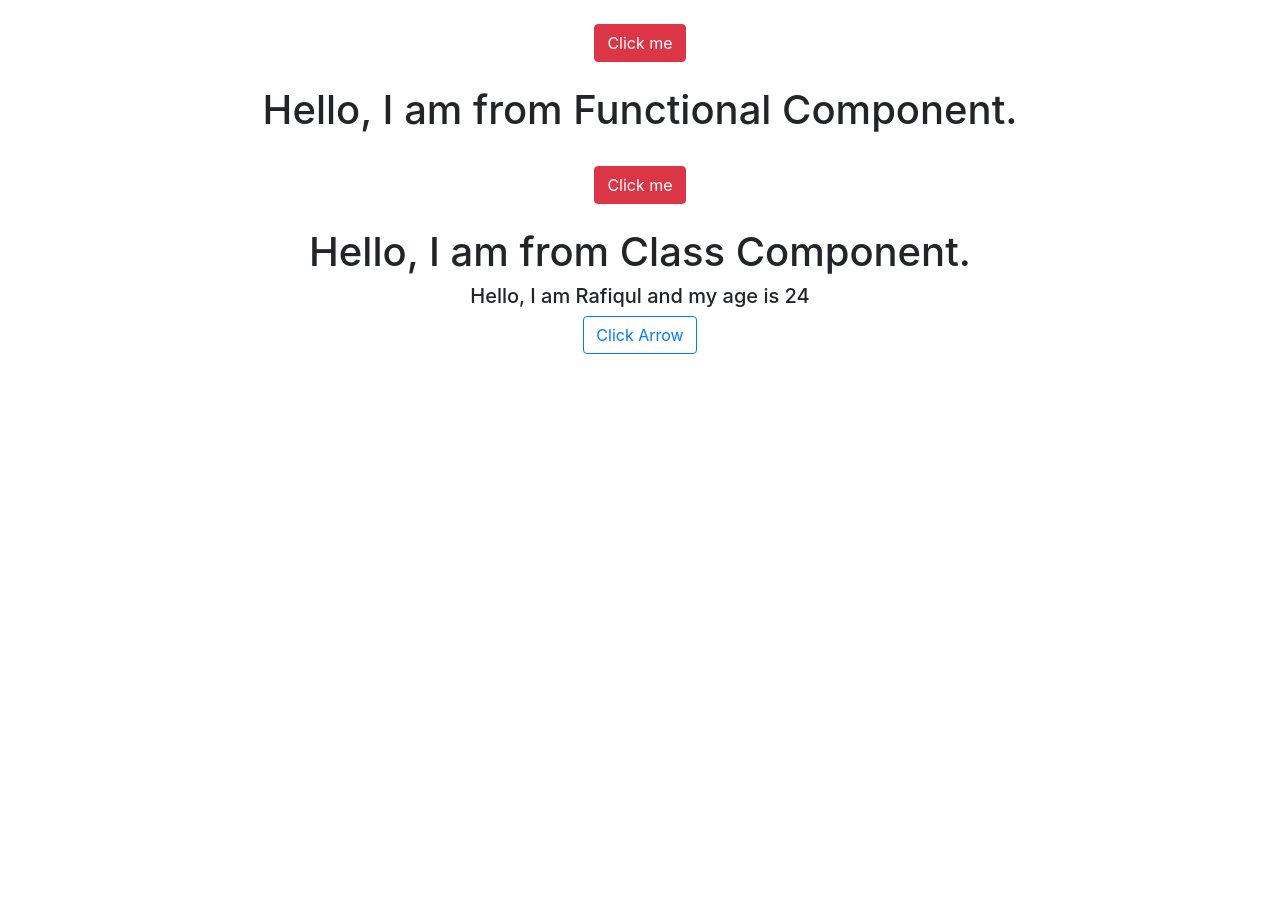
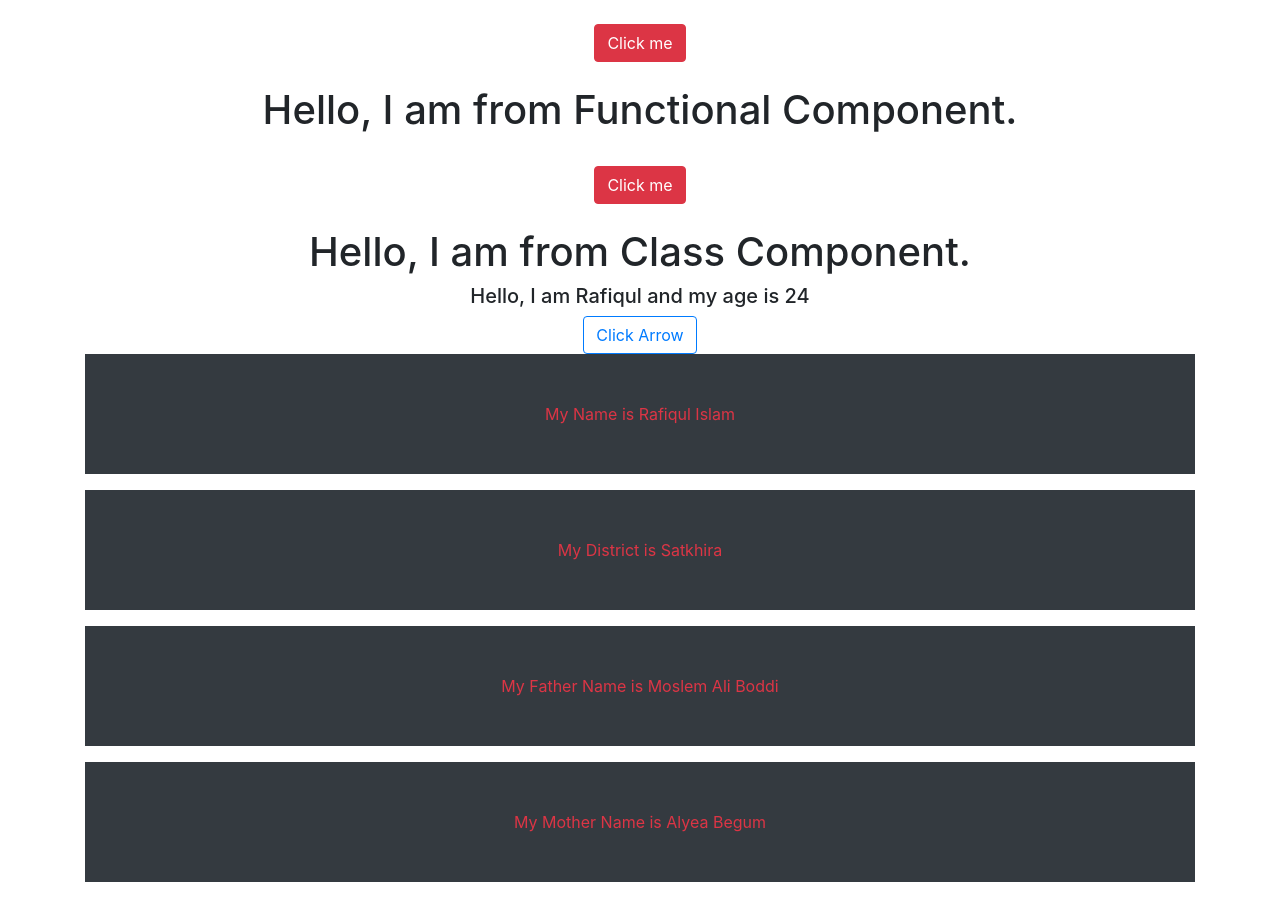
Before and after one commit to pustian-rafiq/react-practice, a React (Create React App) app: page / in a window 1280 px wide. Before the commit the page ends 800 px from the top, so only its background shows below. Built offline with nearby package versions, Linux system fonts and the light colour scheme.

Commit message:
React state

```diff
--- a/src/App.js
+++ b/src/App.js
@@ -5,7 +5,7 @@ import FunctionalComponent from './components/FunctionalComponent'
 import ClassComponent from './components/ClassComponent'
 import Props from './components/Props'
 import Arrow from './components/Arrow'
-
+import StateComponent from './components/StateComponent'
 function App() {
   return (
     <div className="App">
@@ -14,6 +14,7 @@ function App() {
        <Props name="Rafiqul" age="24"></Props>
 
         <Arrow></Arrow>
+        <StateComponent></StateComponent>
     </div>
   );
 }
--- /dev/null
+++ b/src/components/StateComponent.js
@@ -0,0 +1,27 @@
+import React,{Component} from 'react';
+
+import '../../node_modules/bootstrap/dist/css/bootstrap.min.css';
+
+class StateComponent extends Component{
+  constructor(){
+      super()
+      this.state={
+          name : "Rafiqul Islam",
+          district  : "Satkhira",
+          fathername : "Moslem Ali Boddi",
+          mothername    : "Alyea Begum"
+      }
+  }
+
+    render(){
+        return <div className="container">
+
+            <p className="bg-dark text-center text-danger p-5">My Name is {this.state.name}</p>
+            <p className="bg-dark text-center text-danger p-5">My District is {this.state.district}</p>
+            <p className="bg-dark text-center text-danger p-5">My Father Name is {this.state.fathername}</p>
+            <p className="bg-dark text-center text-danger p-5">My Mother Name is {this.state.mothername}</p>
+        </div>
+    }
+}
+
+export default StateComponent
```
